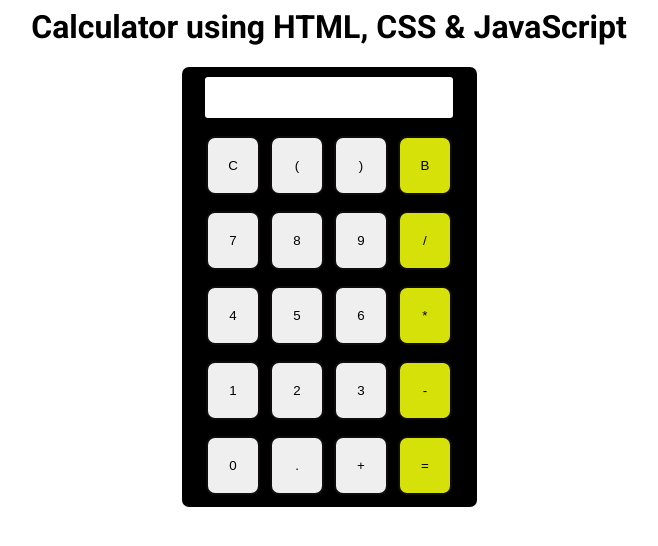
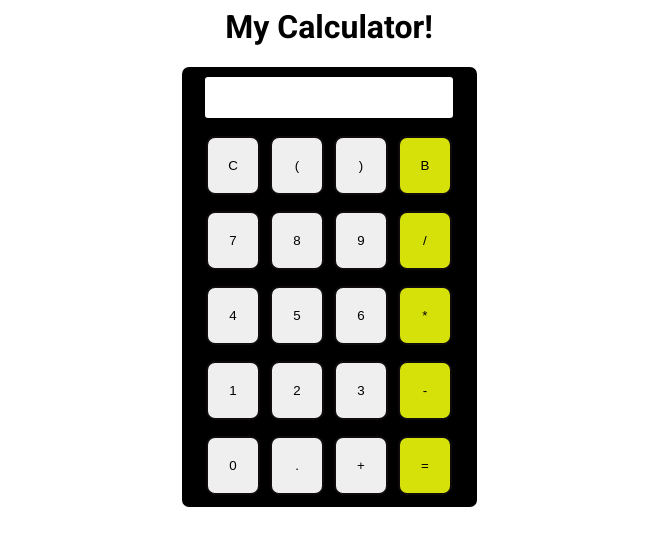
Before and after one commit to Vivek-Jetti/caluclator, a plain HTML site: page index.html in a window 1280 px wide. Shown: the whole page, without its empty margins (319-977 px from the left). Drawn offline with Linux system fonts and the light colour scheme.

Commit message:
Update index.html

```diff
--- a/index.html
+++ b/index.html
@@ -10,8 +10,8 @@
 </head>
 
 <body>
-    <!-- Hello world and I am harry -->
-    <h1 class="text-center">Calculator using HTML, CSS & JavaScript</h1>
+    <!-- caluclator made by vivek -->
+    <h1 class="text-center">My Calculator!</h1>
     <div class="container flex flex-col items-center bg-black mx-auto m-w-20">
         <div class="row">
             <input class="input" type="text">
```
